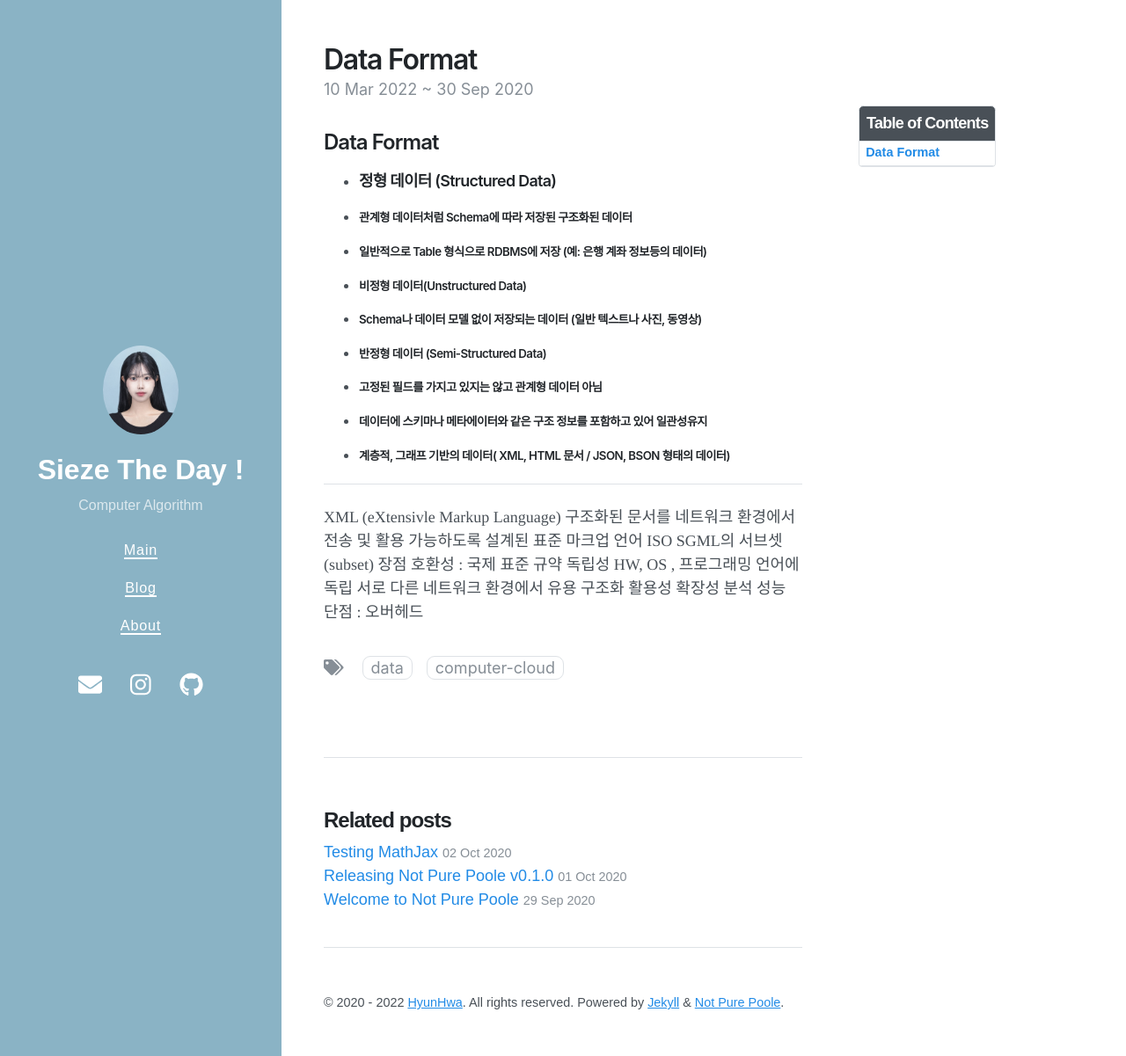
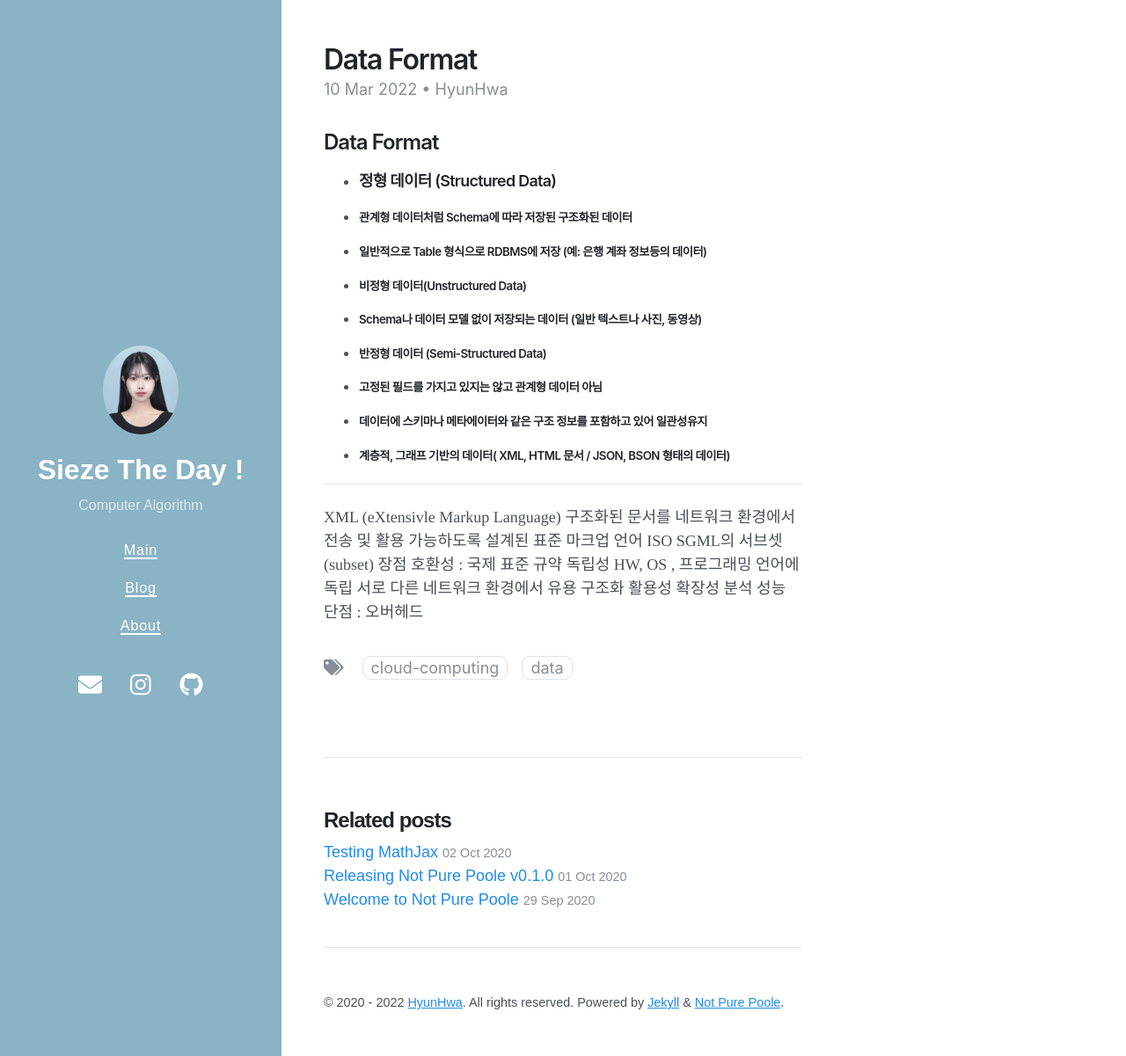
Before and after one commit to hyunnna/algorithm, a Jekyll site: the page built from _posts/2022-03-11-Data-Format.markdown, in a window 1280 px wide and 1201 px high. Shown: the whole window at 88% size. Built offline with Jekyll 4.4.1, drawn with Linux system fonts in a browser that asks for light colours; nearby versions of some CDN libraries; part of the change alters nothing that is shown.

Commit message:
Update 2022-03-11-Data-Format.markdown

```diff
--- a/_posts/2022-03-11-Data-Format.markdown
+++ b/_posts/2022-03-11-Data-Format.markdown
@@ -1,10 +1,17 @@
 ---
 layout: post
-title: Data Format
-date: 2022-03-11 02:18 +0800
-last_modified_at: 2020-10-01 01:08:25 +0800
-tags: [data, computer cloud]
-toc:  true
+read_time: true
+show_date: true
+title:  Data Format
+date:   2022-03-09 19:12:32 -0600
+description : The second week study of cloud computing.
+img: posts/202203/data.jpg
+tags: [cloud computing, data]
+author: HyunHwa
+github: hyunnna
+mathjax: yes # leave empty or erase to prevent the mathjax javascript from loading
+
+# toc: yes # leave empty or erase for no TOC
 ---
 
 ## Data Format
```
